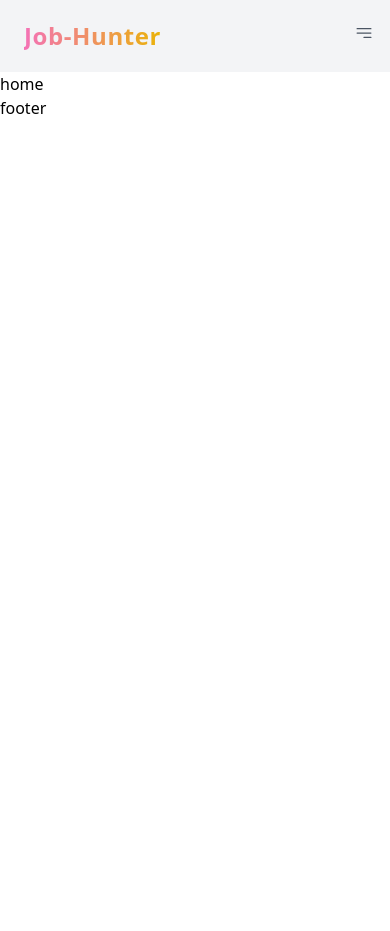
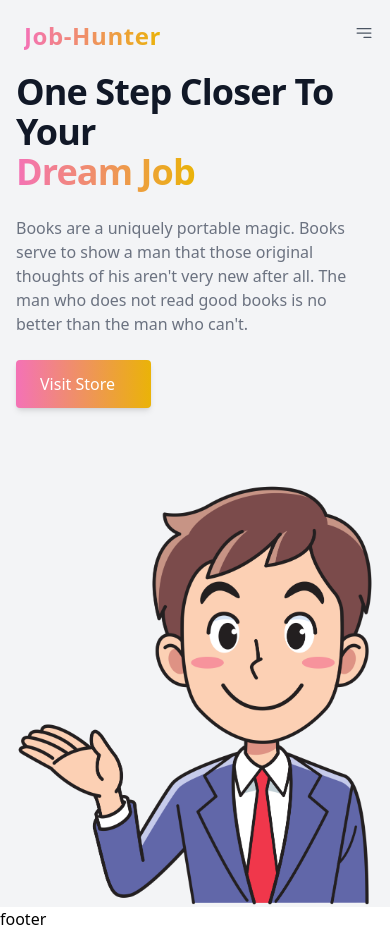
Before and after one commit to marjanhasan/Job-Hunter-Client, a React (Vite) app: page / in a window 390 px wide. Before the commit the page ends 844 px from the top, so only its background shows below. Built offline with nearby package versions, Linux system fonts and the light colour scheme.

Commit message:
banner section done with mobile responsiveness

```diff
--- a/src/Components/Header.jsx
+++ b/src/Components/Header.jsx
@@ -6,7 +6,7 @@ const Header = () => {
   const [isMenuOpen, setIsMenuOpen] = useState(false);
   return (
     <div className="bg-gray-100 ">
-      <div className="flex items-center justify-between px-4 py-5 mx-auto sm:max-w-xl md:max-w-full lg:max-w-screen-xl md:px-24 lg:px-8">
+      <div className="flex items-center justify-between relative px-4 py-5 mx-auto sm:max-w-xl md:max-w-full lg:max-w-screen-xl md:px-24 lg:px-8">
         {/* logo section  */}
         <Link to="/" className="">
           <span className="ml-2 text-2xl font-bold tracking-wide txt-color">
@@ -64,7 +64,7 @@ const Header = () => {
           </button>
           {isMenuOpen && (
             <div className="absolute top-0 left-0 w-full z-10">
-              <div className="p-5 bg-white border rounded shadow-sm">
+              <div className="p-5 bg-red-50 border rounded shadow-sm">
                 {/* logo & button section  */}
                 <div className="flex items-center justify-between mb-4">
                   <div>
--- a/src/Components/Home.jsx
+++ b/src/Components/Home.jsx
@@ -1,9 +1,44 @@
 import React from "react";
+import { Link } from "react-router-dom";
 
 const Home = () => {
   return (
     <div>
-      <h1>home</h1>
+      <div className="bg-gray-100">
+        <div className="my-container flex flex-col items-center justify-between lg:flex-row h-full">
+          {/* left side  */}
+          <div className="mb-10 lg:max-w-lg lg:pr-5 lg:mb-0">
+            <div className="max-w-xl mb-6 lg:mt-8">
+              <h2 className="max-w-lg mb-6 font-sans lg:text-6xl font-bold tracking-tight text-gray-900 text-4xl sm:text-5xl sm:leading-none">
+                One Step <br className="hidden md:block" /> Closer To Your
+                <br />
+                <span className="inline-block txt-color">Dream Job</span>
+              </h2>
+              <p className="text-base text-gray-500 md:text-lg">
+                Books are a uniquely portable magic. Books serve to show a man
+                that those original thoughts of his aren't very new after all.
+                The man who does not read good books is no better than the man
+                who can't.
+              </p>
+              <Link to="/" className="btn md:w-auto md:mr-4 mt-6">
+                <div className="inline-flex items-center justify-center w-full h-full">
+                  <p className="mr-3">Visit Store</p>
+                </div>
+              </Link>
+            </div>
+          </div>
+          {/* right side  */}
+          <div className="lg:w-1/2">
+            <div className="w-full lg:w-4/5 lg:ml-auto m-auto lg:h-[80%]">
+              <img
+                src="pngwing.com.png"
+                alt=""
+                className="object-fill h-[80%] w-full"
+              />
+            </div>
+          </div>
+        </div>
+      </div>
     </div>
   );
 };
--- a/src/index.css
+++ b/src/index.css
@@ -3,7 +3,7 @@
 @tailwind utilities;
 @tailwind variants;
 .my-container {
-  @apply px-4 py-16 mx-auto sm:max-w-xl md:max-w-full lg:max-w-screen-xl md:px-24 lg:px-8 lg:py-20;
+  @apply px-4 mx-auto sm:max-w-xl md:max-w-full lg:max-w-screen-xl md:px-20 lg:px-8;
 }
 .btn {
   @apply inline-flex items-center h-12 px-6 mb-3 font-medium text-white bg-gradient-to-r from-pink-400 to-yellow-500 hover:from-pink-700 hover:to-yellow-800 transition duration-200 rounded shadow-md  md:mb-0 bg-blue-400 hover:bg-blue-700;
```
Also changed, not shown: public/pngwing.com.png (added).
